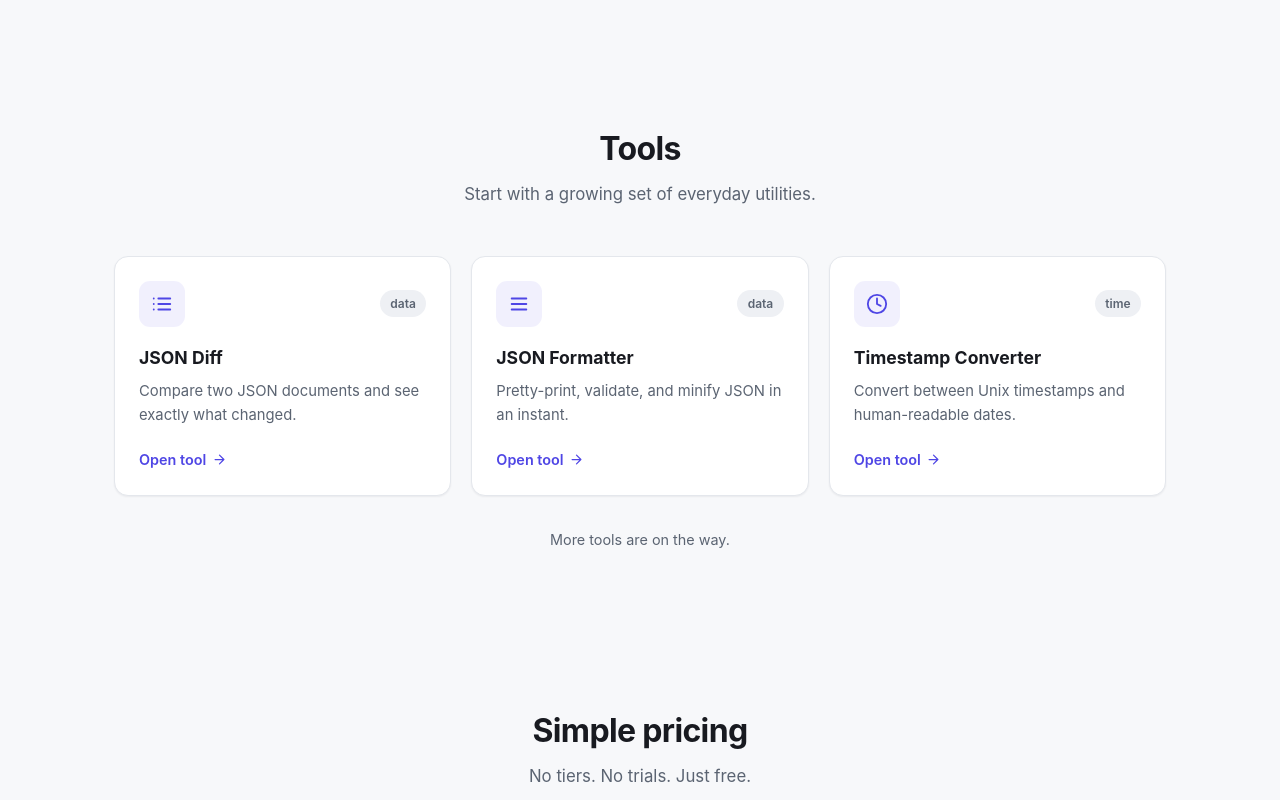
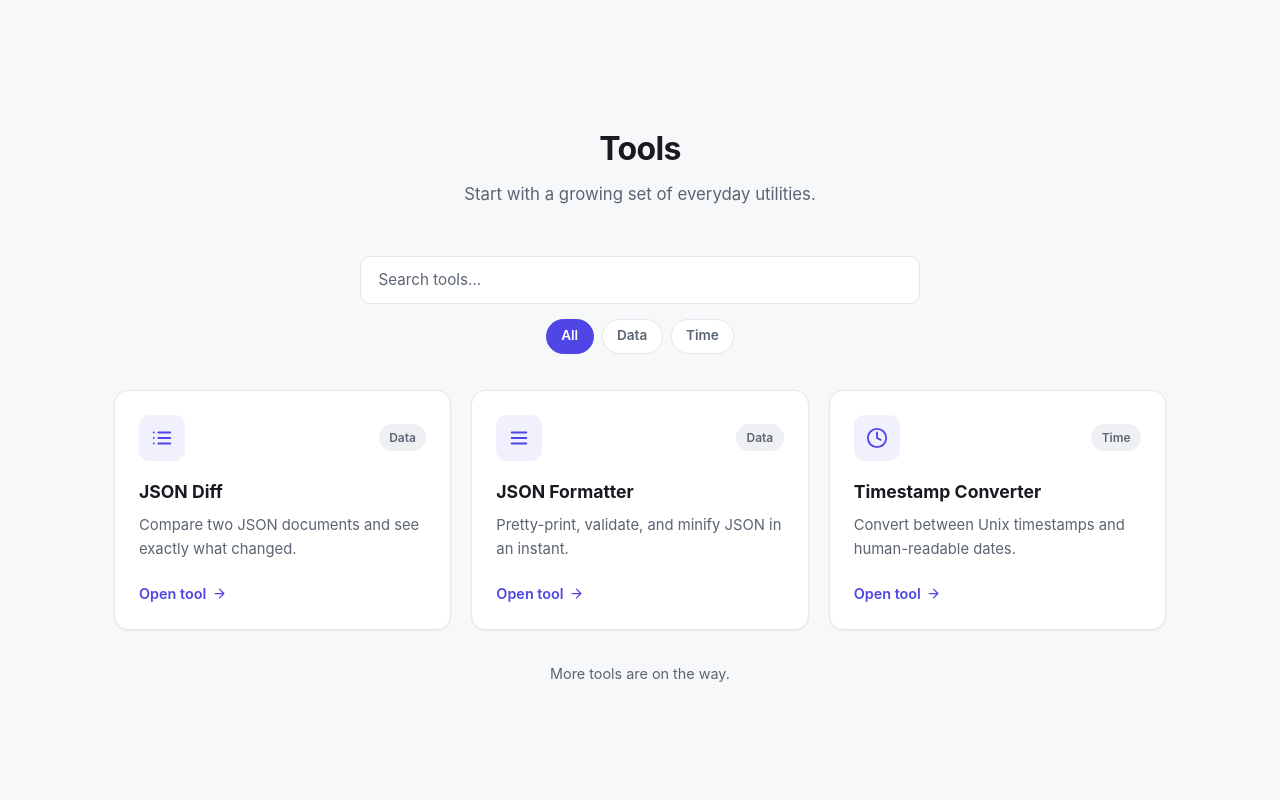
Before and after one commit to fakeoder/ztools, a React (Vite) app: page / in a window 1280 px wide. Shown: the part 1380-2180 px from the top of the page. Built offline with nearby package versions, Linux system fonts and the light colour scheme.

Commit message:
Add tool search and tag filtering

```diff
--- a/src/components/ToolsGrid.tsx
+++ b/src/components/ToolsGrid.tsx
@@ -1,9 +1,11 @@
+import { useMemo, useState } from 'react'
 import { Link } from 'react-router-dom'
 import { useTranslation } from 'react-i18next'
 
 const TOOLS = [
   {
     id: 'json_diff',
+    tag: 'data',
     icon: (
       <svg viewBox="0 0 24 24" width="22" height="22" fill="none" stroke="currentColor" strokeWidth="2" strokeLinecap="round" strokeLinejoin="round" aria-hidden="true">
         <path d="M8 6h13M8 12h13M8 18h13" />
@@ -13,6 +15,7 @@ const TOOLS = [
   },
   {
     id: 'json_format',
+    tag: 'data',
     icon: (
       <svg viewBox="0 0 24 24" width="22" height="22" fill="none" stroke="currentColor" strokeWidth="2" strokeLinecap="round" strokeLinejoin="round" aria-hidden="true">
         <path d="M4 6h16M4 12h16M4 18h16" />
@@ -21,6 +24,7 @@ const TOOLS = [
   },
   {
     id: 'timestamp',
+    tag: 'time',
     icon: (
       <svg viewBox="0 0 24 24" width="22" height="22" fill="none" stroke="currentColor" strokeWidth="2" strokeLinecap="round" strokeLinejoin="round" aria-hidden="true">
         <circle cx="12" cy="12" r="10" />
@@ -30,8 +34,25 @@ const TOOLS = [
   },
 ]
 
+const ALL_TAG = '__all__'
+
 export default function ToolsGrid() {
   const { t } = useTranslation()
+  const [query, setQuery] = useState('')
+  const [activeTag, setActiveTag] = useState<string>(ALL_TAG)
+
+  const tags = useMemo(() => Array.from(new Set(TOOLS.map((tool) => tool.tag))), [])
+
+  const visibleTools = useMemo(() => {
+    const q = query.trim().toLowerCase()
+    return TOOLS.filter((tool) => {
+      if (activeTag !== ALL_TAG && tool.tag !== activeTag) return false
+      if (!q) return true
+      const name = t(`tools:${tool.id}.name`).toLowerCase()
+      const desc = t(`tools:${tool.id}.desc`).toLowerCase()
+      return name.includes(q) || desc.includes(q)
+    })
+  }, [query, activeTag, t])
 
   return (
     <section id="tools" className="section">
@@ -40,12 +61,44 @@ export default function ToolsGrid() {
           <h2 className="section-title">{t('landing:tools.title')}</h2>
           <p className="section-subtitle">{t('landing:tools.subtitle')}</p>
         </div>
+
+        <div className="tools-filters">
+          <input
+            className="tools-search"
+            type="search"
+            value={query}
+            onChange={(e) => setQuery(e.target.value)}
+            placeholder={t('tools:search.placeholder')}
+            aria-label={t('tools:search.placeholder')}
+          />
+          <div className="tools-tags" role="group" aria-label={t('tools:search.all')}>
+            <button
+              type="button"
+              className={activeTag === ALL_TAG ? 'is-active' : ''}
+              onClick={() => setActiveTag(ALL_TAG)}
+            >
+              {t('tools:search.all')}
+            </button>
+            {tags.map((tag) => (
+              <button
+                type="button"
+                key={tag}
+                className={activeTag === tag ? 'is-active' : ''}
+                onClick={() => setActiveTag(tag)}
+              >
+                {t(`tools:tags.${tag}`)}
+              </button>
+            ))}
+          </div>
+        </div>
+
+        {visibleTools.length > 0 ? (
           <div className="tools-grid">
-          {TOOLS.map((tool) => (
+            {visibleTools.map((tool) => (
               <Link to={`/${tool.id}`} className="tool-card" key={tool.id}>
                 <div className="tool-card-top">
                   <span className="tool-icon">{tool.icon}</span>
-                <span className="tool-tag">{t(`tools:${tool.id}.tag`)}</span>
+                  <span className="tool-tag">{t(`tools:tags.${tool.tag}`)}</span>
                 </div>
                 <h3>{t(`tools:${tool.id}.name`)}</h3>
                 <p>{t(`tools:${tool.id}.desc`)}</p>
@@ -58,6 +111,9 @@ export default function ToolsGrid() {
               </Link>
             ))}
           </div>
+        ) : (
+          <p className="tools-empty">{t('tools:search.empty')}</p>
+        )}
         <p className="tools-note">{t('landing:tools.comingSoon')}</p>
       </div>
     </section>
--- a/src/i18n/en.ts
+++ b/src/i18n/en.ts
@@ -237,6 +237,15 @@ const en = {
       desc: 'Convert between Unix timestamps and human-readable dates.',
       tag: 'time',
     },
+    tags: {
+      data: 'Data',
+      time: 'Time',
+    },
+    search: {
+      placeholder: 'Search tools…',
+      all: 'All',
+      empty: 'No tools match your search.',
+    },
     placeholder: {
       title: '{{name}}',
       status: 'Under construction',
--- a/src/i18n/zh.ts
+++ b/src/i18n/zh.ts
@@ -218,17 +218,26 @@ const zh = {
     json_diff: {
       name: 'JSON 比对',
       desc: '对比两个 JSON 文档，精确定位差异。',
-      tag: '数据',
+      tag: 'data',
     },
     json_format: {
       name: 'JSON 格式化',
       desc: '一键格式化、校验与压缩 JSON。',
-      tag: '数据',
+      tag: 'data',
     },
     timestamp: {
       name: '时间戳转换',
       desc: '在 Unix 时间戳与可读日期之间转换。',
-      tag: '时间',
+      tag: 'time',
+    },
+    tags: {
+      data: '数据',
+      time: '时间',
+    },
+    search: {
+      placeholder: '搜索工具…',
+      all: '全部',
+      empty: '没有找到匹配的工具。',
     },
     placeholder: {
       title: '{{name}}',
--- a/src/index.css
+++ b/src/index.css
@@ -448,6 +448,72 @@ body {
 }
 
 /* ---------- Tools grid ---------- */
+
+.tools-filters {
+  display: flex;
+  flex-direction: column;
+  gap: 0.9rem;
+  max-width: 560px;
+  margin: 0 auto 2.25rem;
+}
+
+.tools-search {
+  width: 100%;
+  padding: 0.7rem 1.1rem;
+  border: 1px solid var(--border);
+  border-radius: 10px;
+  background: var(--bg-elev);
+  color: var(--text);
+  font: inherit;
+  font-size: 0.95rem;
+  transition: border-color 0.15s ease, box-shadow 0.15s ease;
+}
+
+.tools-search::placeholder {
+  color: var(--text-muted);
+}
+
+.tools-search:focus {
+  outline: none;
+  border-color: var(--accent);
+  box-shadow: 0 0 0 3px var(--accent-soft);
+}
+
+.tools-tags {
+  display: flex;
+  flex-wrap: wrap;
+  justify-content: center;
+  gap: 0.5rem;
+}
+
+.tools-tags button {
+  padding: 0.35rem 0.9rem;
+  border: 1px solid var(--border);
+  border-radius: 999px;
+  background: var(--bg-elev);
+  color: var(--text-muted);
+  font-size: 0.85rem;
+  font-weight: 600;
+  transition: background-color 0.15s ease, color 0.15s ease, border-color 0.15s ease;
+}
+
+.tools-tags button:hover {
+  color: var(--text);
+  border-color: var(--text-muted);
+}
+
+.tools-tags button.is-active {
+  background: var(--accent);
+  border-color: var(--accent);
+  color: var(--accent-contrast);
+}
+
+.tools-empty {
+  margin-top: 1rem;
+  text-align: center;
+  color: var(--text-muted);
+  font-size: 0.95rem;
+}
 
 .tools-grid {
   display: grid;
--- a/src/pages/ToolPlaceholder.tsx
+++ b/src/pages/ToolPlaceholder.tsx
@@ -16,7 +16,7 @@ export default function ToolPlaceholder() {
     <section className="section tool-placeholder">
       <div className="container container-narrow">
         <div className="tool-placeholder-inner">
-          <span className="badge">{t(`tools:${toolId}.tag`)}</span>
+          <span className="badge">{t(`tools:tags.${t(`tools:${toolId}.tag`)}`)}</span>
           <h1>{t(`tools:${toolId}.name`)}</h1>
           <p className="tool-placeholder-desc">{t(`tools:${toolId}.desc`)}</p>
           <span className="tool-placeholder-status">
```
Lines whose indentation alone changed are shown as unchanged.
